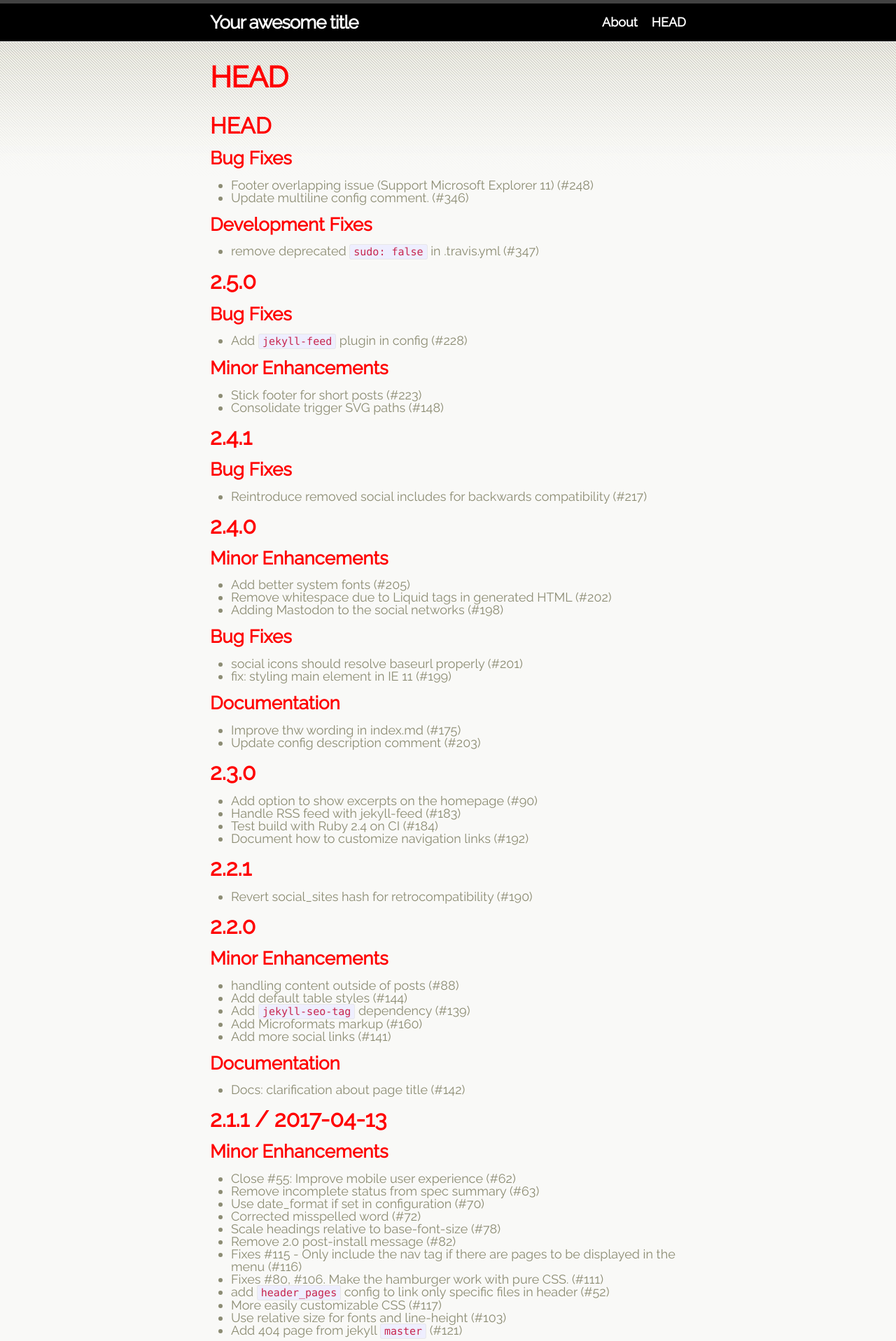
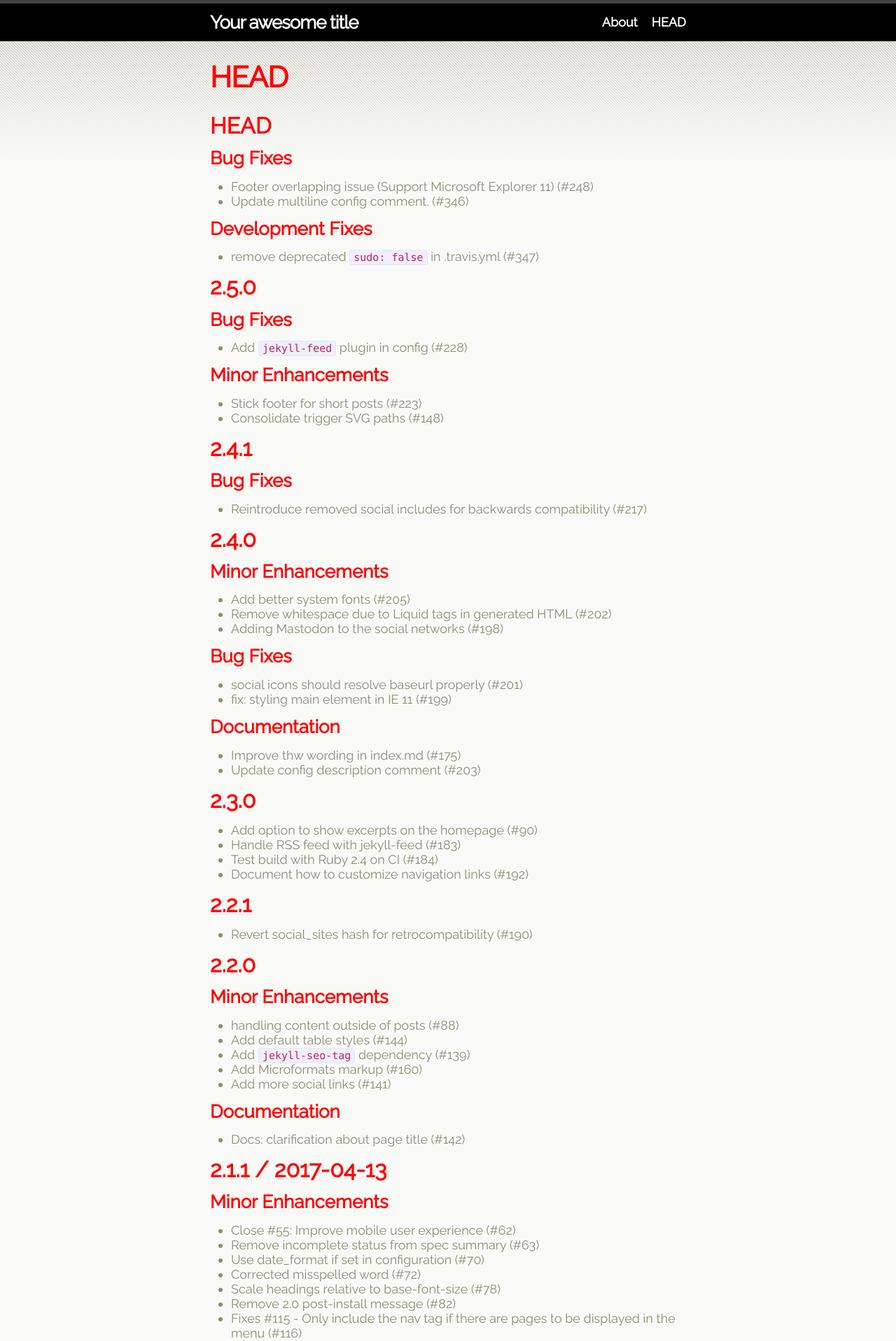
Before and after one commit to 6bita/magasinet, a Jekyll site: the page built from History.markdown, in a window 1280 px wide. Shown: the top 1917 px of the page at 70% size. Built offline with Jekyll 4.4.1, drawn with Linux system fonts in a browser that asks for light colours; our own code applies the rules of GitHub Pages for plain Markdown files.

Commit message:
Update head.html

```diff
--- a/_includes/head.html
+++ b/_includes/head.html
@@ -51,6 +51,11 @@
       background: #000;
     }
 
+    div.post-content
+    {
+      font: 18px 'Raleway', sans-serif, Verdana, Arial;
+    }
+
     .site-nav
     {
       color: #fff;
```
